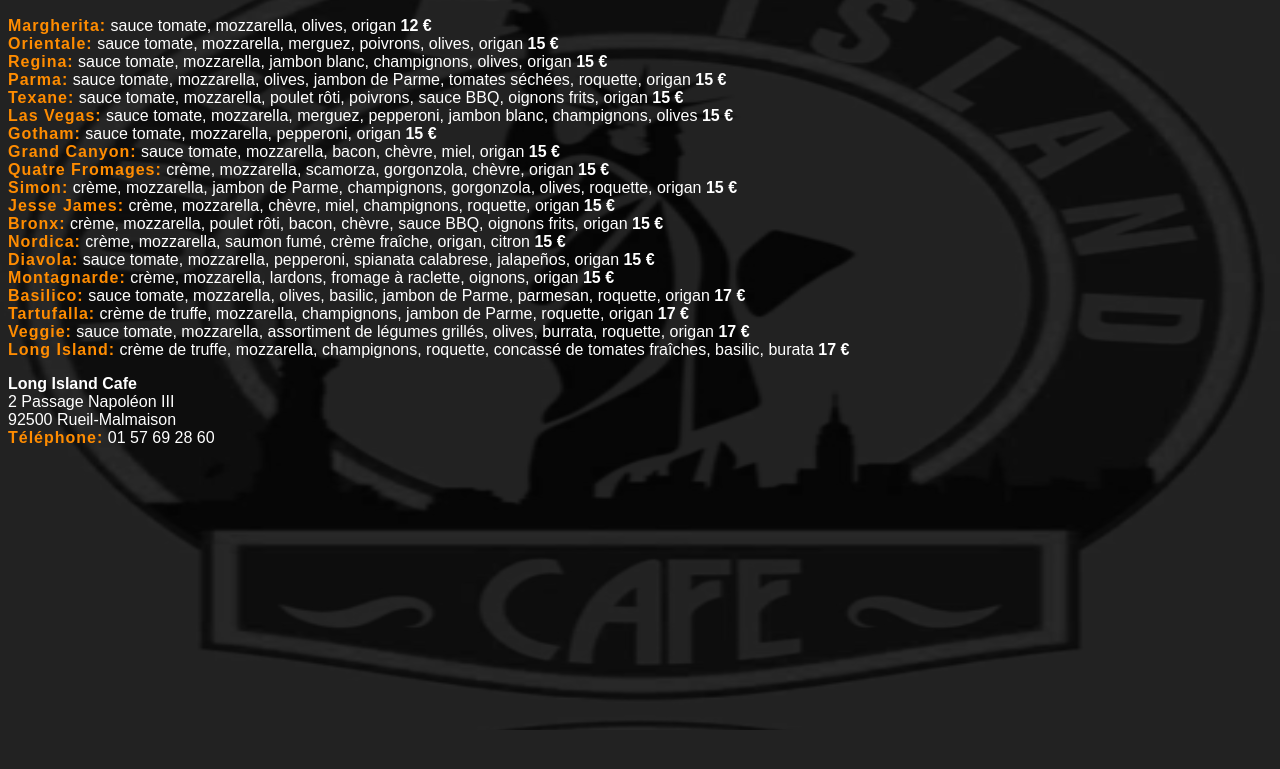
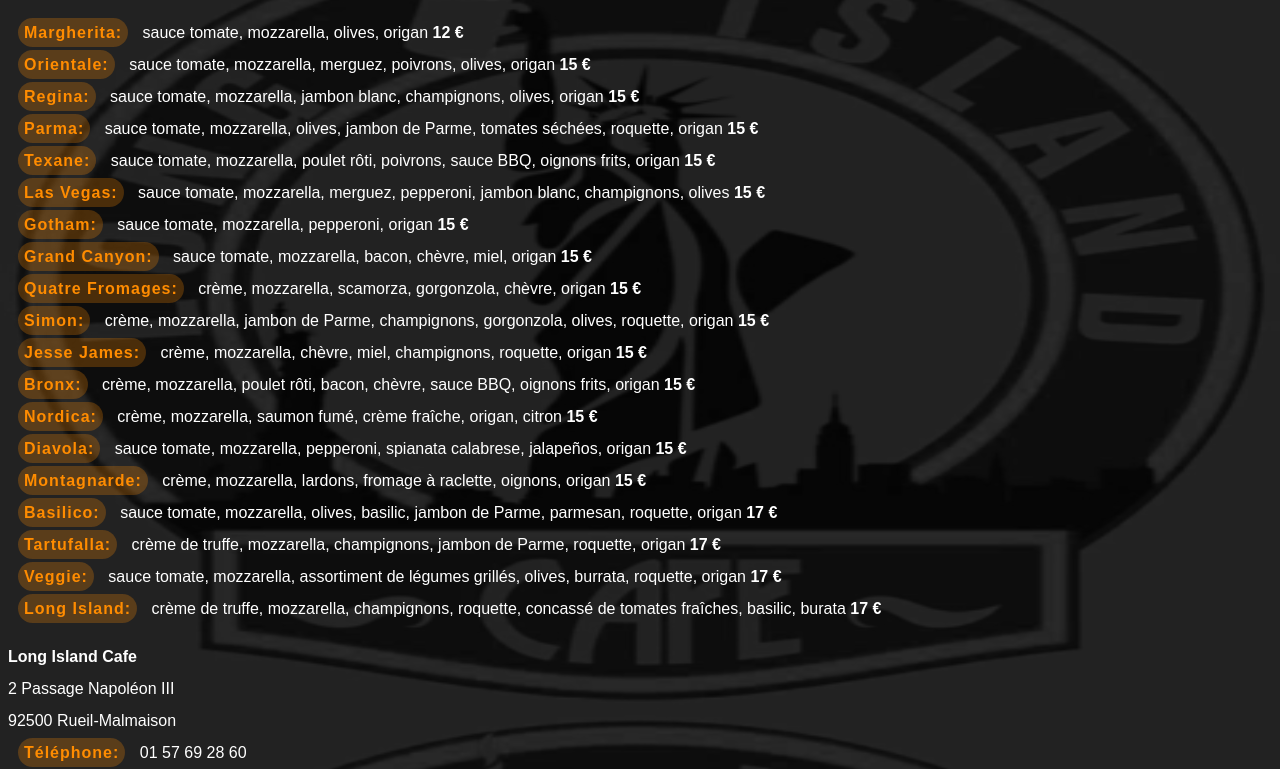
Before and after one commit to leblog92/pizza, a plain HTML site: page index.html in a window 1280 px wide. Shown: the part 91-860 px from the top of the page. Before the commit the page ends 821 px from the top, so only its background shows below. Drawn offline with Linux system fonts and the light colour scheme.

Commit message:
Update index.html

```diff
--- a/index.html
+++ b/index.html
@@ -40,6 +40,10 @@ cursor:default;
 font-weight:bold;
 color:darkorange;
 letter-spacing:1px;
+background:rgba(255,140,0,0.25);
+margin:10px;
+padding:6px;
+border-radius:15px;
 }
 .price{
 font-weight:bold;
@@ -65,6 +69,9 @@ text-anchor:middle;
 fill:white;
 font-size:8px;
 font-family:'Fredoka One',cursive;
+}
+p{
+line-height:2em;
 }
 #svg1{
 position:fixed;
```
